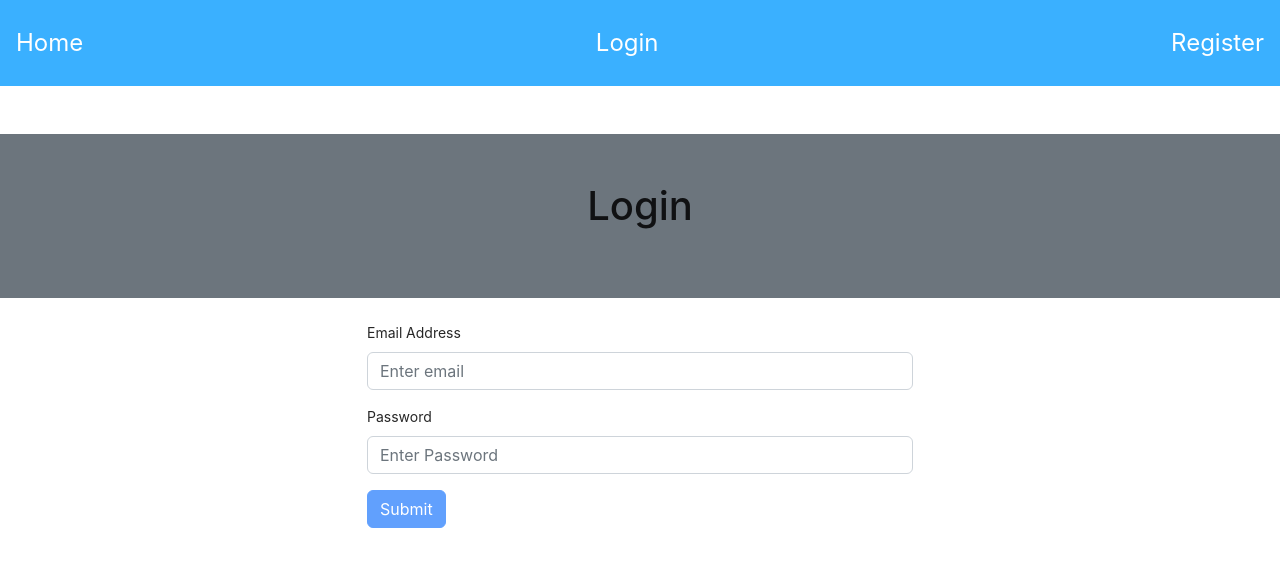
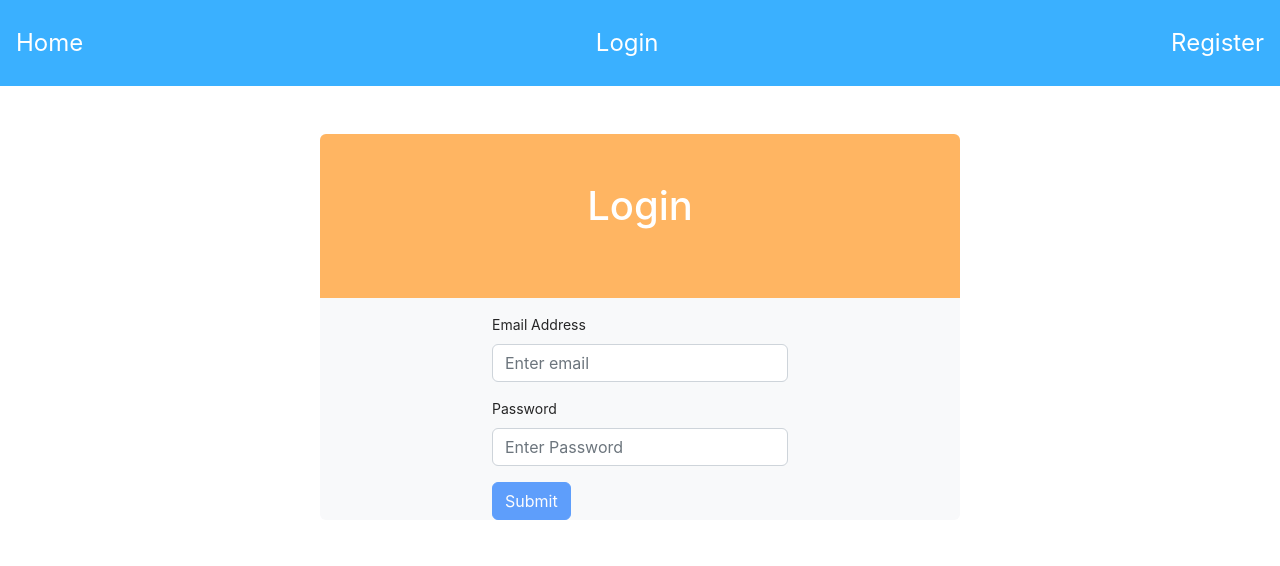
Before and after one commit to Ayush03Arora/Hotel-Booking-App, a React (Create React App) app in the folder client/: page /login in a window 1280 px wide. Shown: the top 566 px of the page. Built offline with nearby package versions, Linux system fonts and the light colour scheme.

Commit message:
Update Login.js
change in css of login page

```diff
--- a/client/src/auth/Login.js
+++ b/client/src/auth/Login.js
@@ -49,10 +49,11 @@ const Login = ({history}) =>{
 
 
 
-    return (
+   return (
         <>
-        <div className="container-fluid bg-secondary h1 p-5 text-center">
-            <h1>Login</h1>
+        <div className='container col-6 bg-light p-0 rounded'>
+        <div className=" back m-0 p-5  text-center rounded-top ">
+            <h1 className='text-white'>Login</h1>
         </div>
 
         <div className='container'>
@@ -62,6 +63,7 @@ const Login = ({history}) =>{
         </div>
         </div>
         </div>
+        </div>
         </>
     )
     }
```
